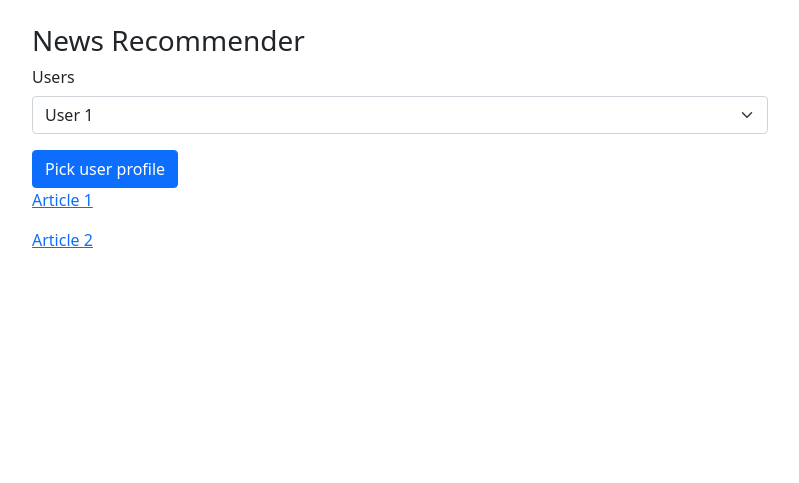
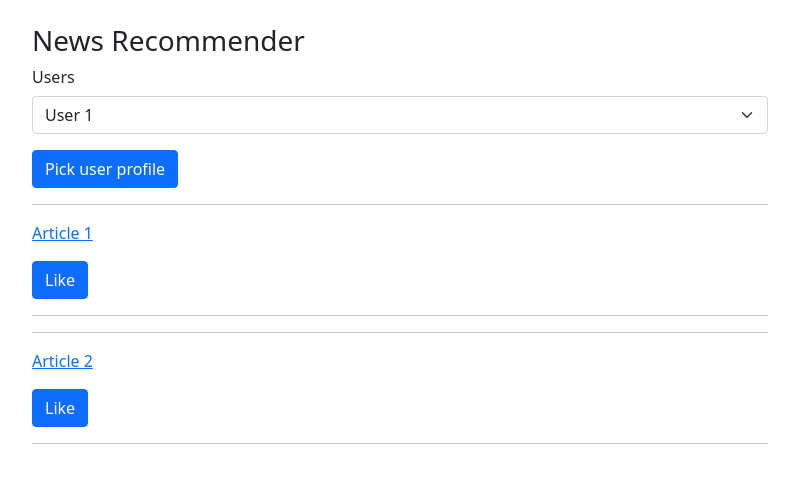
Before and after one commit to viktor-enzell/news-recommender, a Django app: page / in a window 1280 px wide. Shown: the top 483 px of the page, without its empty margins (240-1039 px from the left). Run offline with Django 3.2, Linux system fonts and the light colour scheme; some libraries are stand-ins or nearby versions.

Commit message:
Added template forms for selecting user and liking articles.

```diff
--- a/recommender/templates/article.html
+++ b/recommender/templates/article.html
@@ -1,3 +1,8 @@
-<a href="{{ article.url }}">
-  <p>{{ article.title }}</p>
-</a>
+<hr/>
+<p>
+  <a href="{{ article.url }}">
+    {{ article.title }}
+  </a>
+</p>
+{% include 'like_article.html' %}
+<hr/>
--- a/recommender/templates/index.html
+++ b/recommender/templates/index.html
@@ -6,7 +6,7 @@
 
     <h3 class="mb-0">News Recommender</h3>
 
-    {% include 'user_select.html' %}
+    {% include 'select_user.html' %}
 
     {% for article in  articles %}
       {% include 'article.html' %}
--- /dev/null
+++ b/recommender/templates/like_article.html
@@ -0,0 +1,5 @@
+<form action="/" method="post">
+  {% csrf_token %}
+  {{ form.non_field_errors }}
+  <button type="submit" name="like_article" value="{{ article.id }}" class="btn btn-primary">Like</button>
+</form>
--- a/recommender/templates/user_select.html
+++ b/recommender/templates/select_user.html
@@ -7,5 +7,5 @@
     {{ form.user }}
   </div>
 
-  <button type="submit" class="btn btn-primary">Pick user profile</button>
+  <button type="submit" name="select_user" value="select_user" class="btn btn-primary">Pick user profile</button>
 </form>
```
